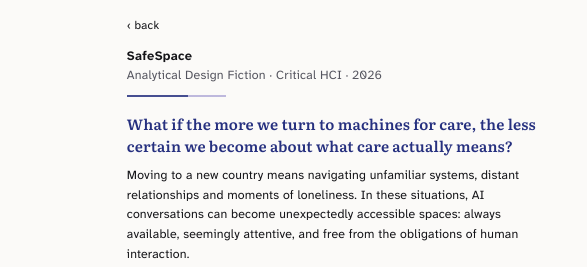
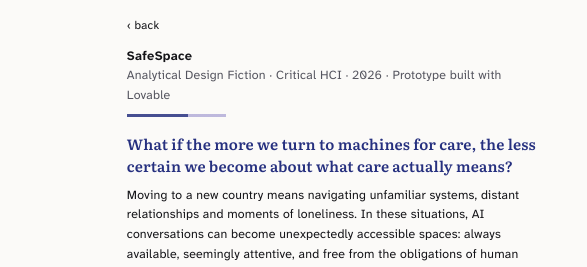
Before and after one commit to mahyamirzaee/safespace, a plain HTML site: page index.html in a window 1280 px wide. Shown: the top 267 px of the page, 0-587 px from the left. Drawn offline with Linux system fonts and the light colour scheme.

Commit message:
Mention the tool: prototype built with Lovable
Co-Authored-By: Claude Opus 5.5 <noreply@anthropic.com>

```diff
--- a/index.html
+++ b/index.html
@@ -20,7 +20,7 @@
   <section class="sheet" aria-labelledby="title">
     <div class="col">
       <h1 id="title">SafeSpace</h1>
-      <p class="sub">Analytical Design Fiction · Critical HCI · 2026</p>
+      <p class="sub">Analytical Design Fiction · Critical HCI · 2026 · Prototype built with Lovable</p>
       <div class="thread" aria-hidden="true"></div>
 
       <p class="lead"><b>What if the more we turn to machines for care, the less certain we become about what care actually means?</b></p>
```
Also changed, not shown: project.html (+1 -1 lines).
